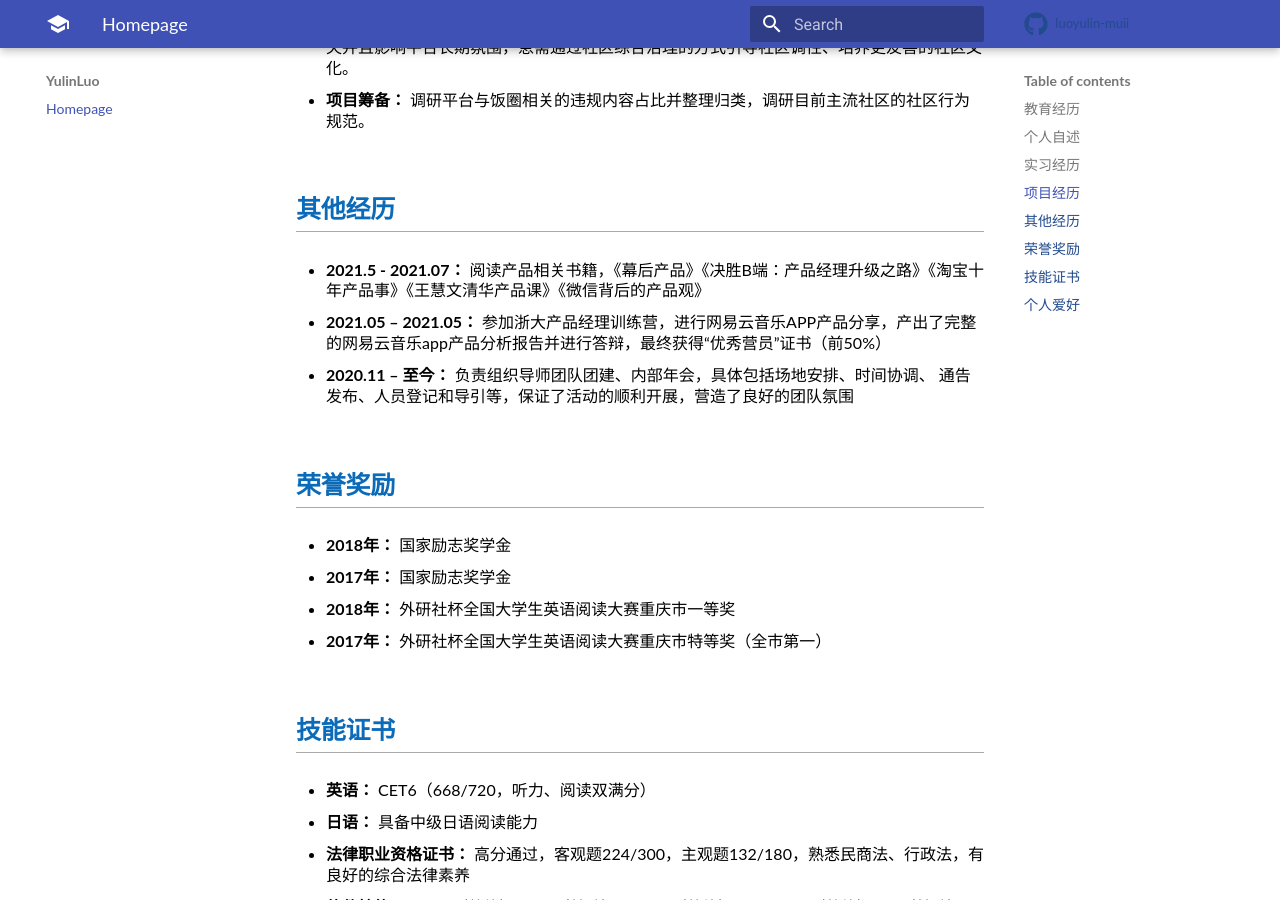
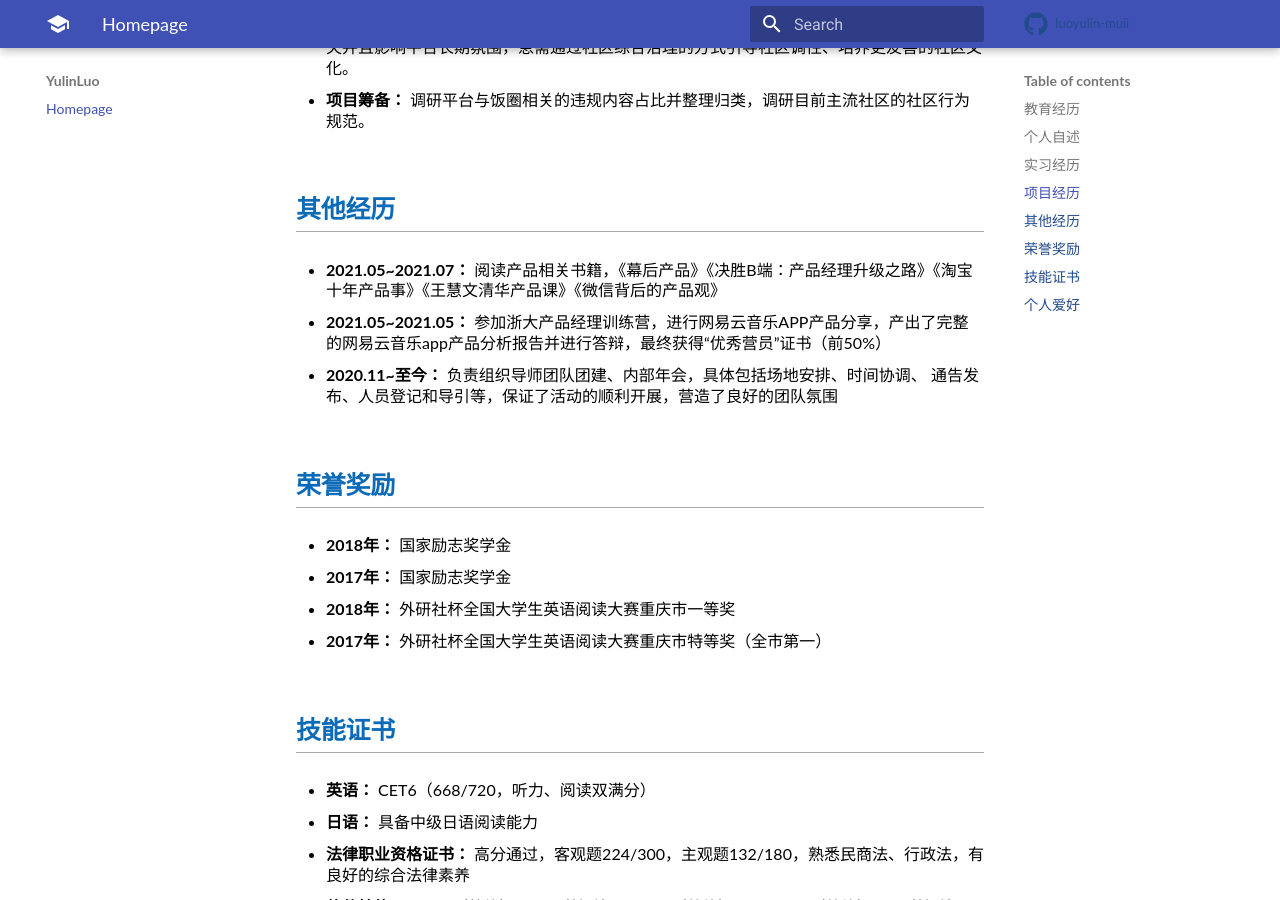
Before and after one commit to luoyulin-muii/luoyulin_academic_homepage, an MkDocs documentation site: the page built from docs/index.md, in a window 1280 px wide and 900 px high, scrolled down 1894 px. Built offline with MkDocs 1.6.1 and Material for MkDocs 9.7.7, drawn with Linux system fonts in a browser that asks for light colours.

Commit message:
fix time
Signed-off-by: ZQPei <dfzspzq@163.com>

```diff
--- a/docs/index.md
+++ b/docs/index.md
@@ -94,9 +94,9 @@
 ## <font face="Georgia">**其他经历**</font>
 <font color=#000000 size=3 face="" style="line-height:1.3">
 
-- **2021.5 - 2021.07：** 阅读产品相关书籍，《幕后产品》《决胜B端：产品经理升级之路》《淘宝十年产品事》《王慧文清华产品课》《微信背后的产品观》
-- **2021.05 – 2021.05：** 参加浙大产品经理训练营，进行网易云音乐APP产品分享，产出了完整的网易云音乐app产品分析报告并进行答辩，最终获得“优秀营员”证书（前50%）
-- **2020.11 – 至今：** 负责组织导师团队团建、内部年会，具体包括场地安排、时间协调、 通告发布、人员登记和导引等，保证了活动的顺利开展，营造了良好的团队氛围
+- **2021.05~2021.07：** 阅读产品相关书籍，《幕后产品》《决胜B端：产品经理升级之路》《淘宝十年产品事》《王慧文清华产品课》《微信背后的产品观》
+- **2021.05~2021.05：** 参加浙大产品经理训练营，进行网易云音乐APP产品分享，产出了完整的网易云音乐app产品分析报告并进行答辩，最终获得“优秀营员”证书（前50%）
+- **2020.11~至今：** 负责组织导师团队团建、内部年会，具体包括场地安排、时间协调、 通告发布、人员登记和导引等，保证了活动的顺利开展，营造了良好的团队氛围
 
 
 </font>
```
